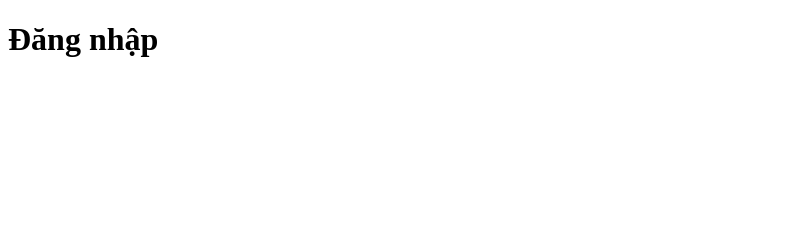
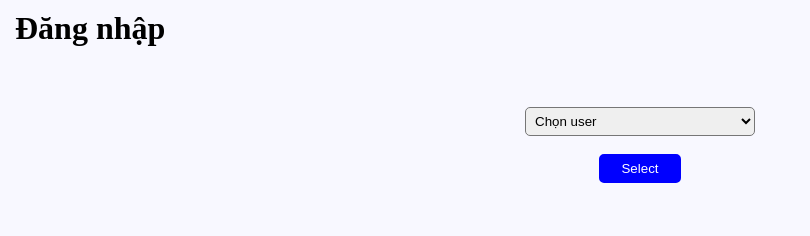
Before and after one commit to ndthinhsgt/poll-app, a plain HTML site: page login.html in a window 1280 px wide. Shown: the whole page, without its empty margins (0-810 px from the left). Drawn offline with Linux system fonts and the light colour scheme.

Commit message:
mockup login screen

```diff
--- a/assets/css/login.css
+++ b/assets/css/login.css
@@ -0,0 +1,35 @@
+*{
+    margin: 0;
+    padding: 0;
+    box-sizing: border-box;
+}
+
+.login {
+    width: 100%;
+    height: 100vh;
+    background-color: ghostwhite;
+}
+
+.login h1 {
+    padding: 10px 15px;
+}
+
+.selectuser {
+    margin: auto;
+    padding: 50px;
+    text-align: center;
+}
+
+.selectuser button {
+    background-color: blue;
+    color: white;
+    border: 2px solid blue;
+    padding: 5px 20px;
+    border-radius: 5px;
+}
+
+.selectuser select {
+    width: 230px;
+    padding: 5px;
+    border-radius: 5px;
+}
--- a/login.html
+++ b/login.html
@@ -7,7 +7,19 @@
     <link rel="stylesheet" href="./assets/css/login.css">
 </head>
 <body>
+    <div class="login">
     <h1>Đăng nhập</h1>
+    <div class="selectuser">
+     <select id="user">
+         <option value="" disabled selected>Chọn user</option>
+         <option value="huy">Huy</option>
+         <option value="thinh">Thinh</option>
+         <option value="quynh">Quynh</option>
+     </select>
+     <br><br>
+     <button id="loginbutton">Select</button>
+    </div>
+    </div>
 
     <script src="./assets/js/login.js"></script>
 </body>
```
